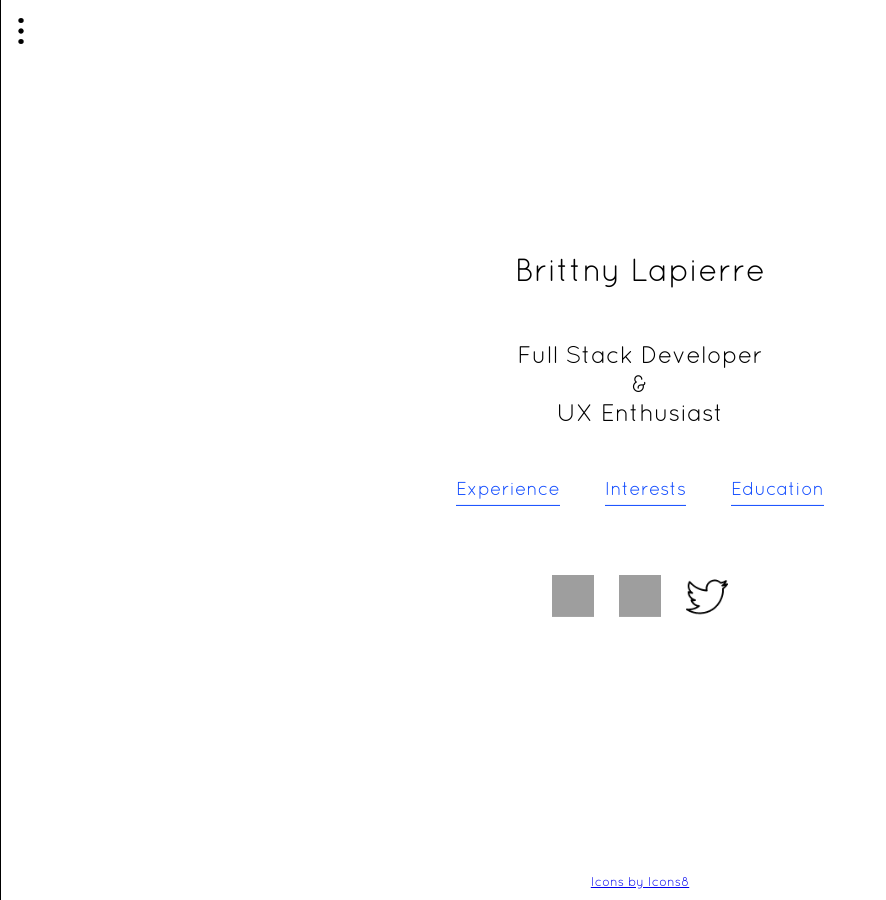
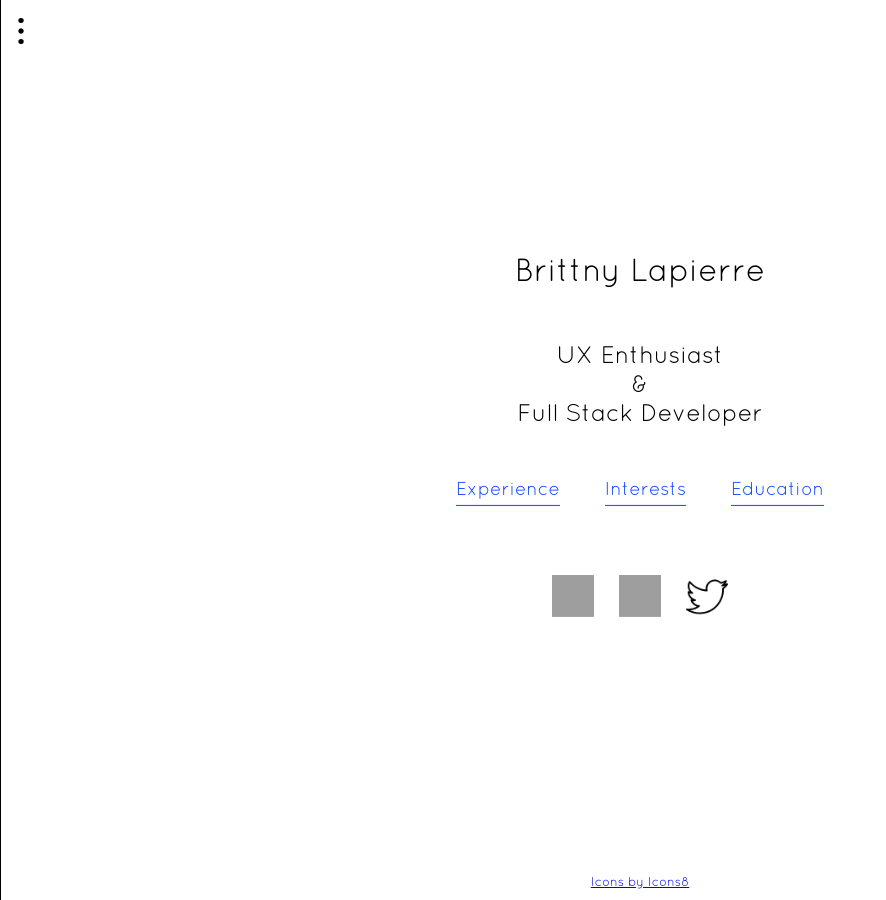
Before and after one commit to brittnylapierre/l3rittny.github.io-old, a Jekyll site: the page index.html, which Jekyll copies as it is, in a window 1280 px wide. Shown: the whole page, without its empty margins (0-886 px from the left). Built offline with Jekyll 4.4.1, drawn with Linux system fonts in a browser that asks for light colours; nearby versions of some CDN libraries; grey boxes are pictures that could not be loaded.

```diff
--- a/index.html
+++ b/index.html
@@ -24,7 +24,7 @@
 
 		<div id="personal-summary" class="verticle-align">
 			<h1>Brittny Lapierre</h1>
-			<h2>Full Stack Developer <br> & <br> UX Enthusiast</h2>
+			<h2>UX Enthusiast <br> & <br> Full Stack Developer</h2>
 			<div id="personal-details" class="horiz-flow-container">
 				<h3>Experience</h3>
 				<h3>Interests</h3>
```
